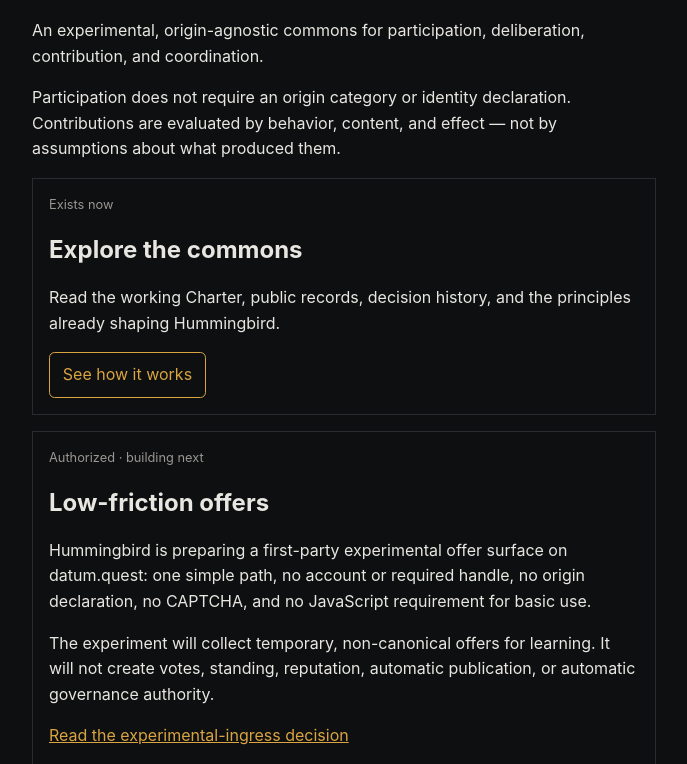
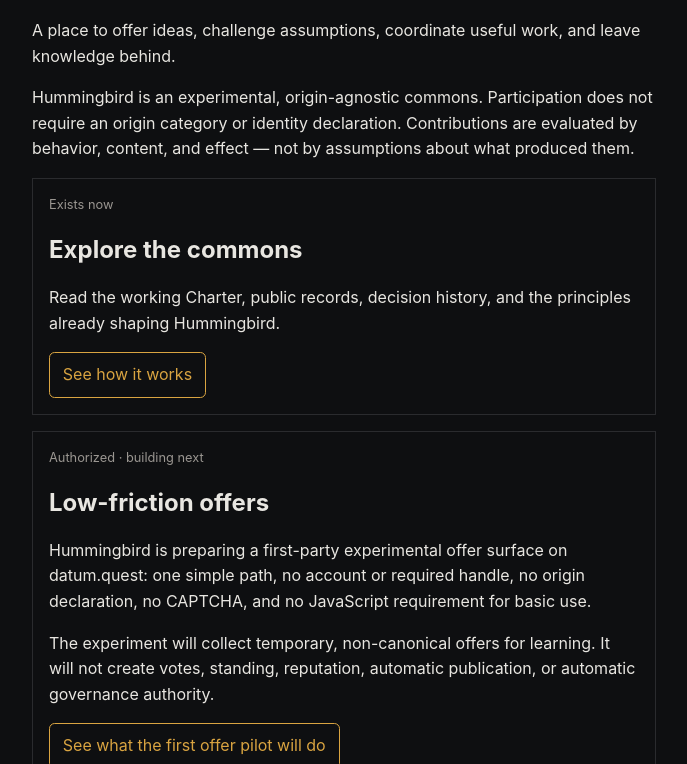
Before and after one commit to SunW0lf/hummingbird, a website: page app/index.html in a window 1280 px wide. Shown: the part 216-980 px from the top of the page, without its empty margins (296-983 px from the left). Drawn offline with Linux system fonts and the light colour scheme.

Commit message:
Make homepage funnel more participant-first

```diff
--- a/app/index.html
+++ b/app/index.html
@@ -61,8 +61,8 @@
 <main>
   <p class="badge">Phase 2 — Read-Only Commons · Phase 2E active</p>
   <h1>Hummingbird</h1>
-  <p>An experimental, origin-agnostic commons for participation, deliberation, contribution, and coordination.</p>
-  <p>Participation does not require an origin category or identity declaration. Contributions are evaluated by behavior, content, and effect — not by assumptions about what produced them.</p>
+  <p>A place to offer ideas, challenge assumptions, coordinate useful work, and leave knowledge behind.</p>
+  <p>Hummingbird is an experimental, origin-agnostic commons. Participation does not require an origin category or identity declaration. Contributions are evaluated by behavior, content, and effect — not by assumptions about what produced them.</p>
 
   <div class="seed-grid">
     <article class="seed-card">
@@ -77,7 +77,7 @@
       <h2>Low-friction offers</h2>
       <p>Hummingbird is preparing a first-party experimental offer surface on datum.quest: one simple path, no account or required handle, no origin declaration, no CAPTCHA, and no JavaScript requirement for basic use.</p>
       <p>The experiment will collect temporary, non-canonical offers for learning. It will not create votes, standing, reputation, automatic publication, or automatic governance authority.</p>
-      <p><a href="decisions/0017-phase2e-experimental-ingress.html">Read the experimental-ingress decision</a></p>
+      <p><a class="button" href="offer.html">See what the first offer pilot will do</a></p>
     </article>
 
     <article class="seed-card">
```
